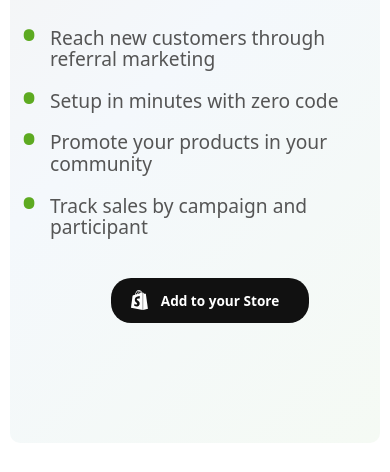
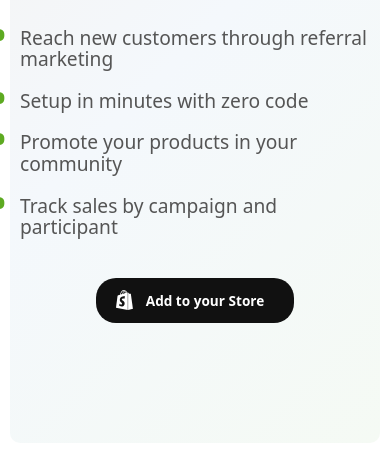
Before and after one commit to madoublet/fundlet-website, an Eleventy site: page src/index.md in a window 390 px wide. Shown: the part 372-844 px from the top of the page. Built offline with nearby package versions, Linux system fonts and the light colour scheme; Eleventy itself is replaced by a stand-in of ours; files that its build step writes are made by us from their sources.

Commit message:
update spacing

```diff
--- a/src/resources/css/index.css
+++ b/src/resources/css/index.css
@@ -100,7 +100,7 @@ body a, body a:visited{
 
 @media (max-width: 768px) {
     .index-pitch p {
-        padding: 0 10px 0 40px;
+        padding: 0 10px 0 10px;
         text-align: left;
     }
 }
```
